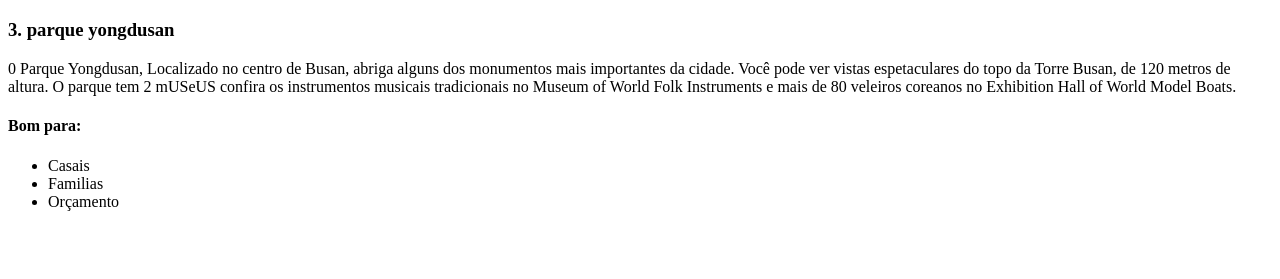
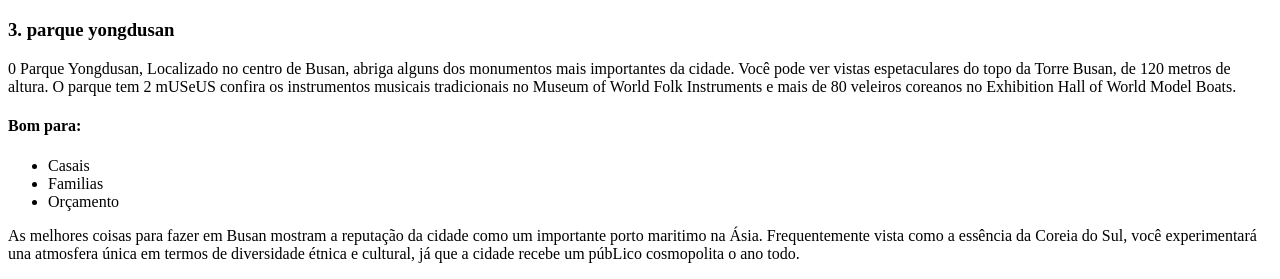
Before and after one commit to darios90210/locais-turisticos, a plain HTML site: page index.html in a window 1280 px wide. Shown: the part 2174-2453 px from the top of the page. Before the commit the page ends 2401 px from the top, so only its background shows below. Drawn offline with Linux system fonts and the light colour scheme.

Commit message:
adiçao do footer e fim da primeira versao do html

```diff
--- a/index.html
+++ b/index.html
@@ -62,6 +62,11 @@ Os santuários budistas que pontilham a costa e as montanhas de Busan têm uma a
             </ul>
         </section>
     </main>
+
+    <div class="divider"></div>
+    <footer>
+        <p>As melhores coisas para fazer em Busan mostram a reputação da cidade como um importante porto maritimo na Ásia. Frequentemente vista como a essência da Coreia do Sul, você experimentará una atmosfera única em termos de diversidade étnica e cultural, já que a cidade recebe um púbLico cosmopolita o ano todo.</p>
+    </footer>
 </div>
 
 
```
